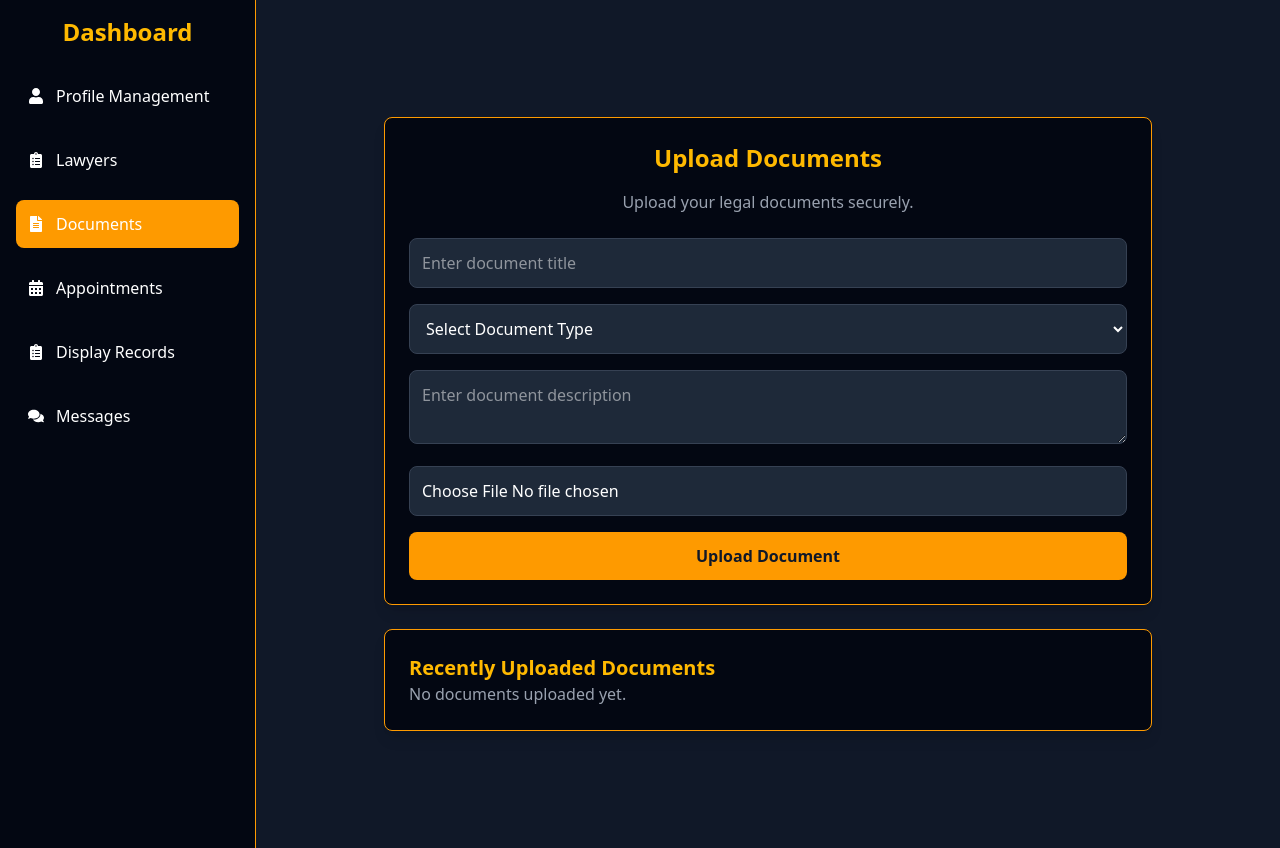
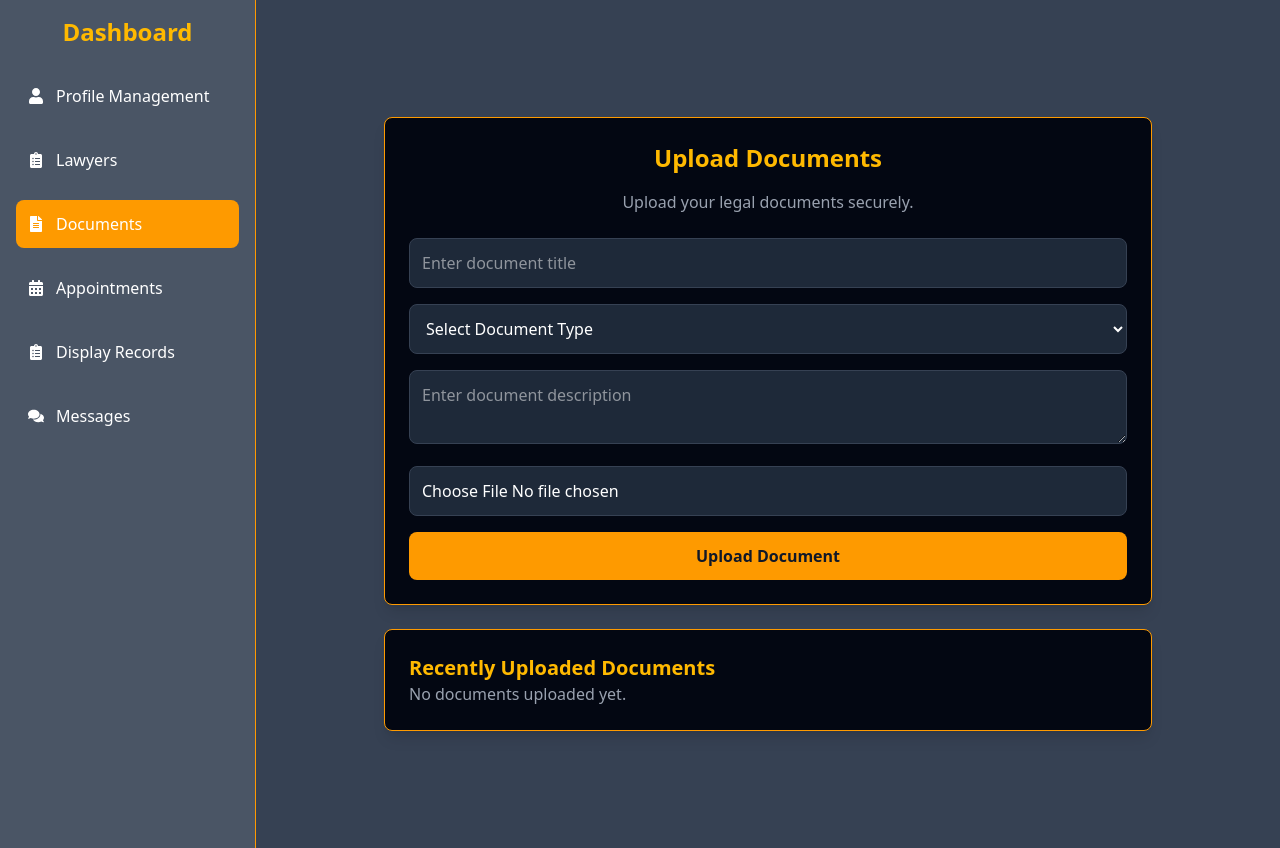
Before and after one commit to AhmadR90/Law-Firm, a React (Vite) app in the folder Frontend/: page /client in a window 1280 px wide. Both pictures are taken after a click on the item "Documents". Built offline with nearby package versions, Linux system fonts and the light colour scheme.

Commit message:
background changing

```diff
--- a/Frontend/src/App.css
+++ b/Frontend/src/App.css
@@ -40,3 +40,7 @@
 .read-the-docs {
   color: #888;
 } */
+
+body{
+  background-color: gray;
+}
--- a/Frontend/src/Client/Appointments.jsx
+++ b/Frontend/src/Client/Appointments.jsx
@@ -14,7 +14,7 @@ const Appointments = () => {
   ];
 
   return (
-    <div className="flex flex-col items-center w-full min-h-screen bg-gray-900 p-6">
+    <div className="flex flex-col items-center w-full min-h-screen bg-gray-700 p-6">
       <div className="w-full max-w-3xl bg-gray-950 border border-amber-500 shadow-lg rounded-lg p-6">
         <h2 className="text-2xl font-bold text-amber-400 text-center mb-4">My Appointments</h2>
 
--- a/Frontend/src/Client/DocumentUpload.jsx
+++ b/Frontend/src/Client/DocumentUpload.jsx
@@ -37,7 +37,7 @@ const DocumentUpload = () => {
   };
 
   return (
-    <div className="flex flex-col items-center justify-center w-full min-h-screen bg-gray-900 p-6">
+    <div className="flex flex-col items-center justify-center w-full min-h-screen bg-gray-700 p-6">
       <div className="w-full max-w-3xl bg-gray-950 border border-amber-500 shadow-lg rounded-lg p-6">
         <h2 className="text-2xl font-bold text-amber-400 text-center mb-4">Upload Documents</h2>
         <p className="text-gray-400 text-center mb-6">Upload your legal documents securely.</p>
--- a/Frontend/src/Client/MainPage.jsx
+++ b/Frontend/src/Client/MainPage.jsx
@@ -30,7 +30,7 @@ const Sidebar = ({ onSelect, isOpen, toggleSidebar }) => {
 
   return (
     <div
-      className={`fixed inset-y-0 left-0 w-64 bg-gray-950 border-r border-amber-500 p-4 transform ${
+      className={`fixed inset-y-0 left-0 w-64 bg-gray-600 border-r border-amber-500 p-4 transform ${
         isOpen ? "translate-x-0" : "-translate-x-full"
       } transition-transform duration-300 ease-in-out md:relative md:translate-x-0 min-h-screen z-50`}
     >
@@ -79,7 +79,7 @@ const Dashboard = () => {
   };
 
   return (
-    <div className="flex min-h-screen bg-gray-900 relative">
+    <div className="flex min-h-screen bg-gray-700 relative">
       <button className="md:hidden absolute top-4 left-4 p-4 text-white z-50" onClick={toggleSidebar}>
         <FaBars size={24} />
       </button>
--- a/Frontend/src/Client/Records.jsx
+++ b/Frontend/src/Client/Records.jsx
@@ -8,7 +8,7 @@ const CaseRecords = () => {
   ];
 
   return (
-    <div className="flex flex-col items-center w-full min-h-screen bg-gray-900 p-6">
+    <div className="flex flex-col items-center w-full min-h-screen bg-gray-700 p-6">
       <div className="w-full max-w-5xl bg-gray-950 border border-amber-500 shadow-lg rounded-lg p-6 overflow-hidden">
         <h2 className="text-2xl font-bold text-amber-400 text-center mb-4">Case Records</h2>
         <div className="w-full overflow-x-auto">
```
